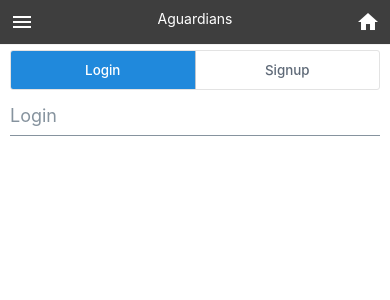
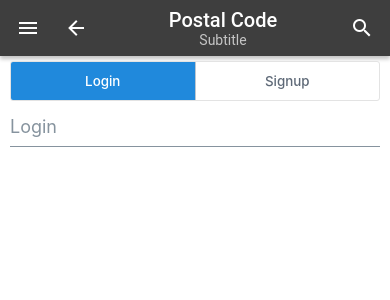
Before and after one commit to Yugue/aguardians_rn, a React Native app: screen / in a window 390 px wide. Shown: the top 300 px of the page. Built offline with nearby package versions, Linux system fonts and the light colour scheme.

Commit message:
added react native paper and drawer

```diff
--- a/App.js
+++ b/App.js
@@ -1,23 +1,23 @@
 import React from 'react';
 import { SafeAreaProvider } from 'react-native-safe-area-context';
-import { ThemeProvider, Header, colors } from 'react-native-elements';
-import { theme } from './Theme/theme';
+import { ThemeProvider } from 'react-native-elements';
+import { Provider as PaperProvider } from 'react-native-paper';
+import { themeRNE } from './Theme/themeRNE';
+import { themeRNP } from './Theme/themeRNP';
 
 import AuthSection from './Components/LoginSignup/AuthSection';
+import HeaderMain from './Components/Header/Header';
 
 // Your App
 const App = () => {
   return (
     <SafeAreaProvider>
-      <ThemeProvider theme={theme}>
-        <Header
-          backgroundColor={theme.colors.black}
-          leftComponent={{ icon: 'menu', color: '#fff', iconStyle: { color: '#fff' } }}
-          centerComponent={{ text: 'Aguardians', style: { color: '#fff' } }}
-          rightComponent={{ icon: 'home', color: '#fff' }}
-        />
-        <AuthSection />
-      </ThemeProvider>
+      <PaperProvider theme={themeRNP}>
+        <ThemeProvider theme={themeRNE}>
+          <HeaderMain />
+          <AuthSection />
+        </ThemeProvider>
+      </PaperProvider>
     </SafeAreaProvider>
   );
 };
--- /dev/null
+++ b/Components/Drawer/Drawer.js
@@ -0,0 +1,50 @@
+import React, { useState } from 'react';
+import { Drawer } from 'react-native-paper';
+
+const DrawerMain = () => {
+  const [active, setActive] = useState('');
+
+  return (
+    <Drawer.Section title="My Account" style={{
+        width: '60%', height: '100%', flex: 0
+        }}>
+      <Drawer.Item
+        label="Home"
+        active={active === 'Home'}
+        onPress={() => setActive('Home')}
+      />
+      <Drawer.Item
+        label="Profile"
+        active={active === 'Profile'}
+        onPress={() => setActive('Profile')}
+      />
+      <Drawer.Item
+        label="Scheduled"
+        active={active === 'Scheduled'}
+        onPress={() => setActive('Scheduled')}
+      />
+      <Drawer.Item
+        label="History"
+        active={active === 'History'}
+        onPress={() => setActive('History')}
+      />
+      <Drawer.Item
+        label="Favorite"
+        active={active === 'Favorite'}
+        onPress={() => setActive('Favorite')}
+      />
+      <Drawer.Item
+        label="Messages"
+        active={active === 'Messages'}
+        onPress={() => setActive('Messages')}
+      />
+      <Drawer.Item
+        label="About"
+        active={active === 'About'}
+        onPress={() => setActive('About')}
+      />
+    </Drawer.Section>
+  );
+};
+
+export default DrawerMain;
--- /dev/null
+++ b/Components/Header/Header.js
@@ -0,0 +1,29 @@
+import React, { Fragment, useState } from 'react';
+import DrawerMain from '../Drawer/Drawer';
+import { Appbar } from 'react-native-paper';
+
+const HeaderMain = () => {
+  const [selectedDrawer, setselectedDrawer] = useState(false);
+
+  const _goBack = () => console.log('Went back');
+
+  const _handleSearch = () => console.log('Searching');
+
+  const handleDrawer = () => {
+    setselectedDrawer(!selectedDrawer)
+  }
+
+  return (
+    <Fragment>
+      <Appbar.Header>
+        {selectedDrawer ? <Appbar.Action icon="window-close" onPress={handleDrawer} /> : <Appbar.Action icon="menu" onPress={handleDrawer} />}
+        <Appbar.BackAction onPress={_goBack} />
+        <Appbar.Content title="Postal Code" subtitle="Subtitle" style={{alignItems: "center"}}/>
+        <Appbar.Action icon="magnify" onPress={_handleSearch} />
+      </Appbar.Header>
+      {selectedDrawer === true && <DrawerMain/>}
+    </Fragment>
+  );
+};
+
+export default HeaderMain;
--- a/Theme/theme.js
+++ b/Theme/themeRNE.js
@@ -1,4 +1,4 @@
-export const theme = {
+export const themeRNE = {
   colors: {
     black: '#3E3E3E',
   },
--- /dev/null
+++ b/Theme/themeRNP.js
@@ -0,0 +1,11 @@
+import { DefaultTheme } from 'react-native-paper';
+
+export const themeRNP = {
+  ...DefaultTheme,
+  roundness: 2,
+  colors: {
+    ...DefaultTheme.colors,
+    primary: '#3E3E3E',
+    accent: '#C4C4C4',
+  },
+};
--- a/package.json
+++ b/package.json
@@ -7,12 +7,15 @@
     "ios": "react-native run-ios",
     "start": "react-native start",
     "test": "jest",
-    "lint": "eslint ."
+    "lint": "eslint .",
+    "link": "npx react-native link"
   },
   "dependencies": {
+    "antd-mobile": "^2.3.4",
     "react": "17.0.1",
     "react-native": "0.64.2",
     "react-native-elements": "^3.4.1",
+    "react-native-paper": "^4.9.2",
     "react-native-safe-area-context": "^3.2.0",
     "react-native-vector-icons": "^8.1.0"
   },
```
Also changed, not shown: 3 other files (tests, documents, lock files or other folders).
